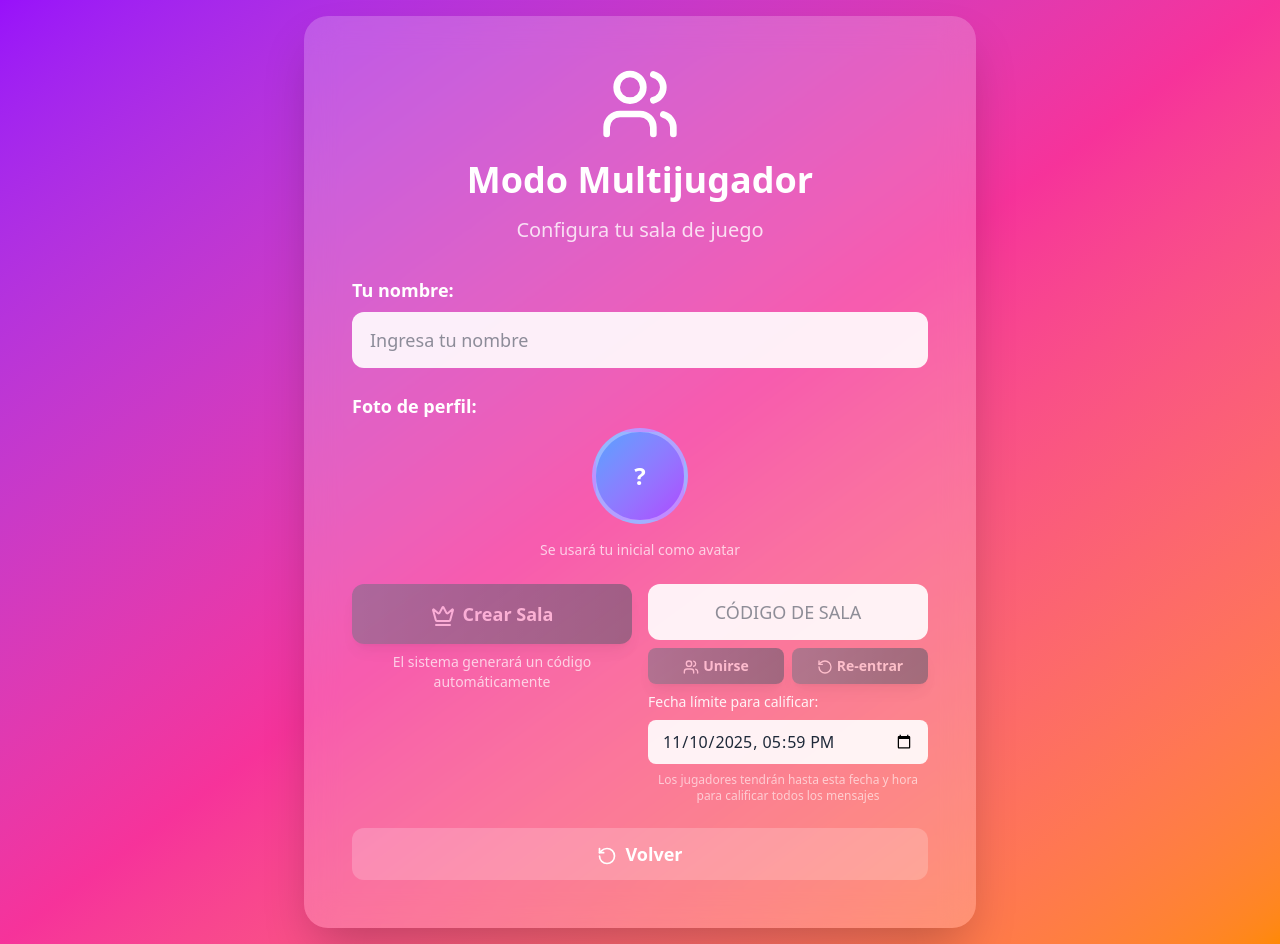
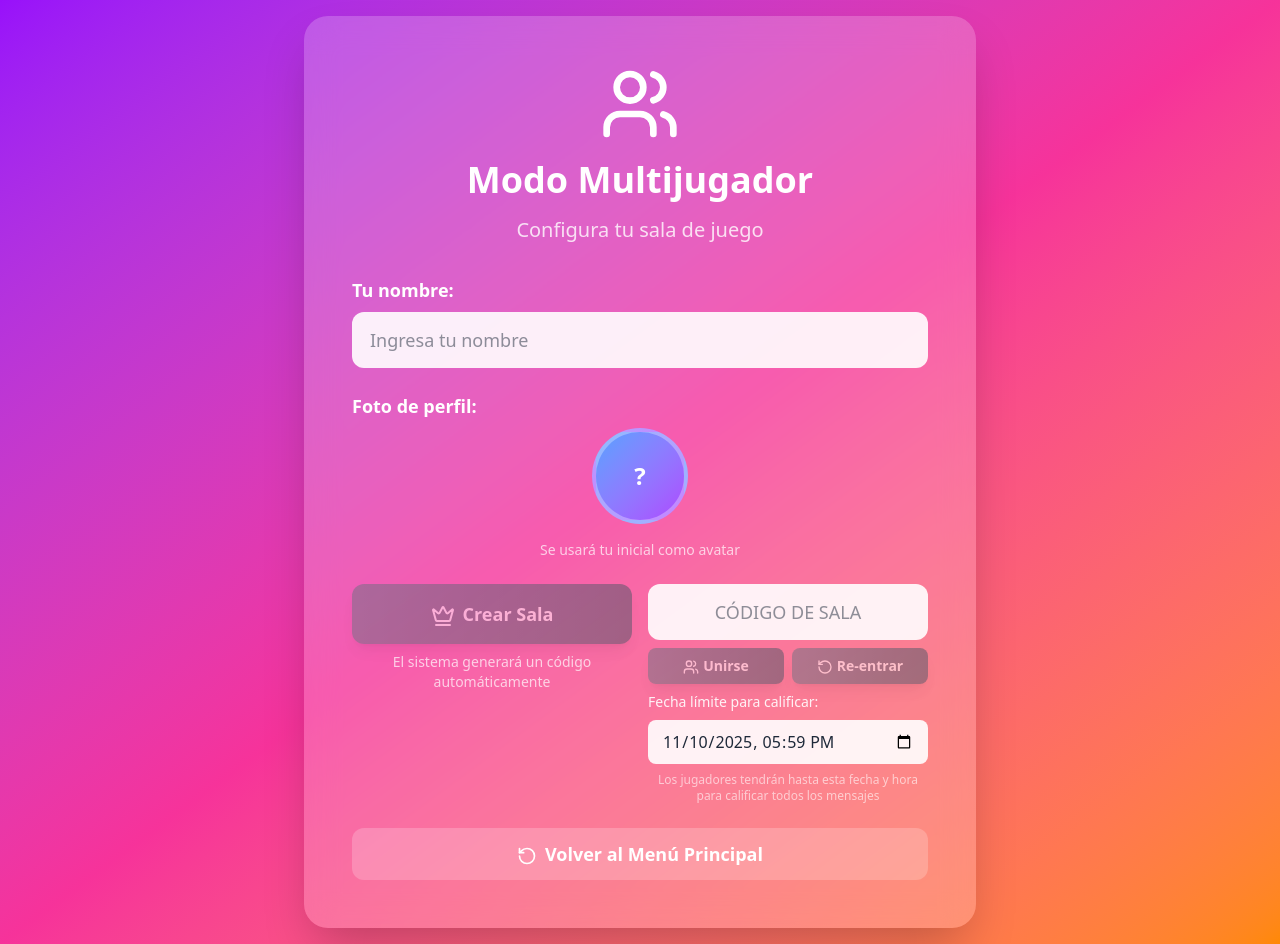
Before and after one commit to Visualmikblood/feliz_cumple_juego_version_3, a React (Vite) app: page / in a window 1280 px wide. Both pictures are taken after a click on the button "¡Jugar Multijugador!". Built offline with nearby package versions, Linux system fonts and the light colour scheme.

Commit message:
ahora ya esta puesto el boton de salir de la sala

```diff
--- a/src/App.jsx
+++ b/src/App.jsx
@@ -1336,7 +1336,7 @@ const BirthdayGame = () => {
               className="w-full bg-white/20 hover:bg-white/30 text-white font-bold py-3 px-6 rounded-xl text-lg transition-colors duration-300"
             >
               <RotateCcw className="w-5 h-5 inline mr-2" />
-              Volver
+              Volver al Menú Principal
             </button>
           </div>
         </div>
--- a/src/RatingGame.jsx
+++ b/src/RatingGame.jsx
@@ -220,9 +220,10 @@ const RatingGame = ({
 
             <button
               onClick={resetGame}
-              className="bg-white/20 hover:bg-white/30 text-white p-2 md:p-3 rounded-full transition-colors duration-300"
+              className="bg-white/20 hover:bg-white/30 text-white px-4 py-2 rounded-lg font-semibold transition-colors duration-300"
+              title="Salir de la Sala"
             >
-              <RotateCcw className="w-4 h-4 md:w-5 md:h-5" />
+              Salir de la Sala
             </button>
           </div>
 
```
